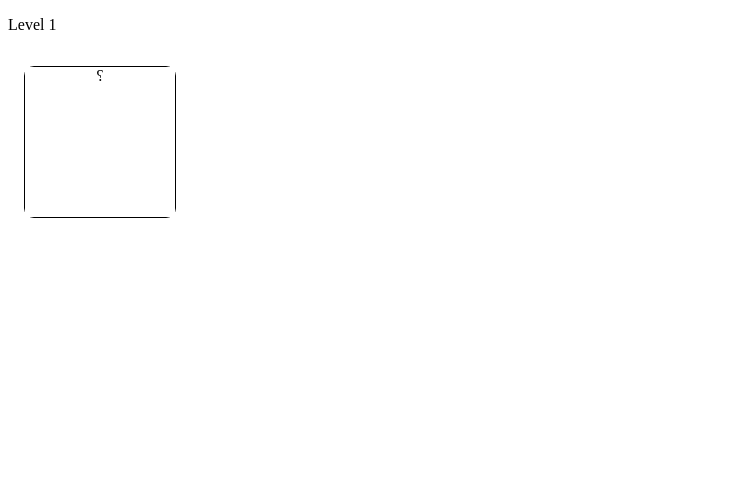
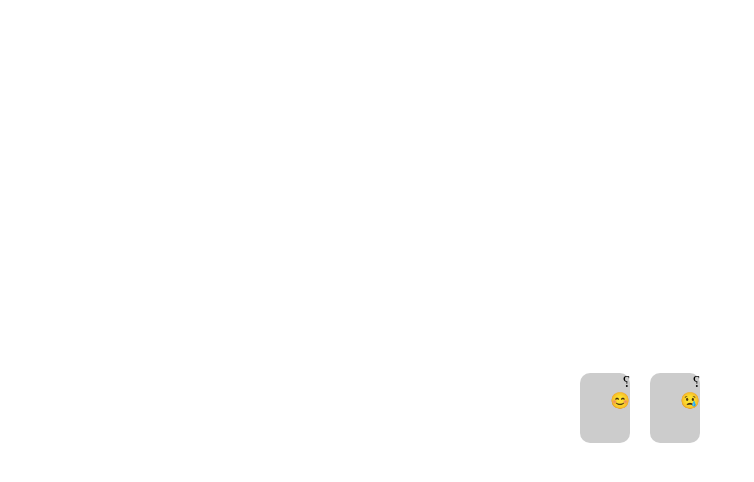
Before and after one commit to anniekatz/find-the-fire, a React (Vite) app: page / in a window 1280 px wide. Shown: the top 482 px of the page, without its empty margins (0-754 px from the left). Built offline with nearby package versions, Linux system fonts and the light colour scheme.

Commit message:
Updated second app

```diff
--- a/src/App2.css
+++ b/src/App2.css
@@ -1,32 +1,20 @@
+.App2 {
+  display: flex;
+  align-items: center;
+  justify-content: center;
+  height: 100vh;
+}
+
+.game {
+  display: flex;
+}
+
 .card {
-    position: relative;
-    width: 100px;
-    height: 150px;
-    perspective: 1000px;
-  }
-
-  .card .front, .card .back {
-    position: absolute;
-    width: 100%;
-    height: 100%;
-    backface-visibility: hidden;
-    transition: transform 0.6s ease-in-out;
-  }
-
-  .card .front {
-    background-color: blue;
-    transform: rotateY(0deg);
-  }
-
-  .card .back {
-    background-color: red;
-    transform: rotateY(180deg);
-  }
-
-  .card.flipped .front {
-    transform: rotateY(180deg);
-  }
-
-  .card.flipped .back {
-    transform: rotateY(0deg);
-  }
+  width: 50px;
+  height: 70px;
+  perspective: 1000px;
+  margin: 10px;
+  cursor: pointer;
+  transform-style: preserve-3d;
+  transition: transform 1s;
+}
--- a/src/App2.jsx
+++ b/src/App2.jsx
@@ -1,56 +1,75 @@
 import React, { useState } from "react";
-import Card from "./Card";
-import "./Card.css";
+import "./App2.css";
 
-const App = () => {
-  const [level, setLevel] = useState(1);
-  const [happyFaceIndex, setHappyFaceIndex] = useState(0);
-  const [gameOver, setGameOver] = useState(false);
+const Card = ({ value, flipped, handleClick }) => (
+  <div
+    className={`card ${flipped ? "flipped" : ""}`}
+    onClick={() => handleClick(value)}
+  >
+    <div className="front">?</div>
+    <div className="back">{value === "happy" ? "😊" : "😢"}</div>
+  </div>
+);
 
-  const startNewGame = () => {
-    setLevel(1);
-    setHappyFaceIndex(Math.floor(Math.random() * level));
-    setGameOver(false);
+const Game = ({ level, onWin, onLose }) => {
+  const [cards, setCards] = useState(
+    Array.from({ length: level }, () => "hidden")
+  );
+  const [selected, setSelected] = useState(-1);
+
+  const handleClick = (value, index) => {
+    setCards(
+      cards.map((v, i) => (i === index ? value : v))
+    );
+    setSelected(index);
   };
 
-  const handleCardClick = index => {
-    if (index === happyFaceIndex) {
-      if (level === 3) {
-        alert("You win!");
-        startNewGame();
-      } else {
-        setLevel(level + 1);
-        setHappyFaceIndex(Math.floor(Math.random() * level));
-      }
-    } else {
-      setGameOver(true);
-    }
+  const handleReset = () => {
+    setCards(
+      Array.from({ length: level }, () => "hidden")
+    );
+    setSelected(-1);
   };
 
+  if (selected === -1) {
+    const happyIndex = Math.floor(Math.random() * level);
+    return (
+      <div className="game">
+        {Array.from({ length: level }).map((_, i) => (
+          <Card
+            key={i}
+            value={i === happyIndex ? "happy" : "sad"}
+            flipped={false}
+            handleClick={(value) => handleClick(value, i)}
+          />
+        ))}
+      </div>
+    );
+  } else if (cards[selected] === "happy") {
+    setTimeout(() => onWin(), 1000);
+    return null;
+  } else {
+    setTimeout(() => onLose(), 1000);
+    return (
+      <div className="game">
+        <div>Game over</div>
+        <button onClick={handleReset}>Try Again</button>
+      </div>
+    );
+  }
+};
+
+const App2 = () => {
+  const [level, setLevel] = useState(2);
+
+  const handleWin = () => setLevel(level + 1);
+  const handleLose = () => setLevel(1);
+
   return (
-    <div className="game">
-      {gameOver ? (
-        <div>
-          <p>Game over</p>
-          <button onClick={startNewGame}>Start new game</button>
-        </div>
-      ) : (
-        <>
-          <p>Level {level}</p>
-          {Array.from({ length: level }, (_, index) => (
-            <Card
-              key={index}
-              level={level}
-              handleClick={() => handleCardClick(index)}
-              flipped={index === happyFaceIndex}
-              front={"📎"}
-              back={index === happyFaceIndex ? "😊" : "😢"}
-            />
-          ))}
-        </>
-      )}
+    <div className="App">
+      <Game level={level} onWin={handleWin} onLose={handleLose} />
     </div>
   );
 };
 
-export default App;
+export default App2;
--- a/src/Card.jsx
+++ /dev/null
@@ -1,41 +0,0 @@
-import React, { useState } from "react";
-import "./Card.css";
-
-const Card = ({ level, handleNextLevel }) => {
-  const [isFlipped, setIsFlipped] = useState(false);
-  const [selected, setSelected] = useState(false);
-
-  let cards = [];
-  for (let i = 0; i < level; i++) {
-    cards.push(
-      <div
-        key={i}
-        className={`card ${isFlipped ? "is-flipped" : ""}`}
-        onClick={() => {
-          setIsFlipped(true);
-          setSelected(i === 0);
-        }}
-      >
-        <div className="card__face card__face--front">?</div>
-        <div className="card__face card__face--back">
-          {i === 0 ? "😊" : "😢"}
-        </div>
-      </div>
-    );
-  }
-
-  if (isFlipped && selected) {
-    setTimeout(() => {
-      handleNextLevel();
-    }, 1000);
-  }
-
-  return (
-    <div>
-      {cards}
-      {isFlipped && !selected && <div>Game over</div>}
-    </div>
-  );
-};
-
-export default Card;
```
